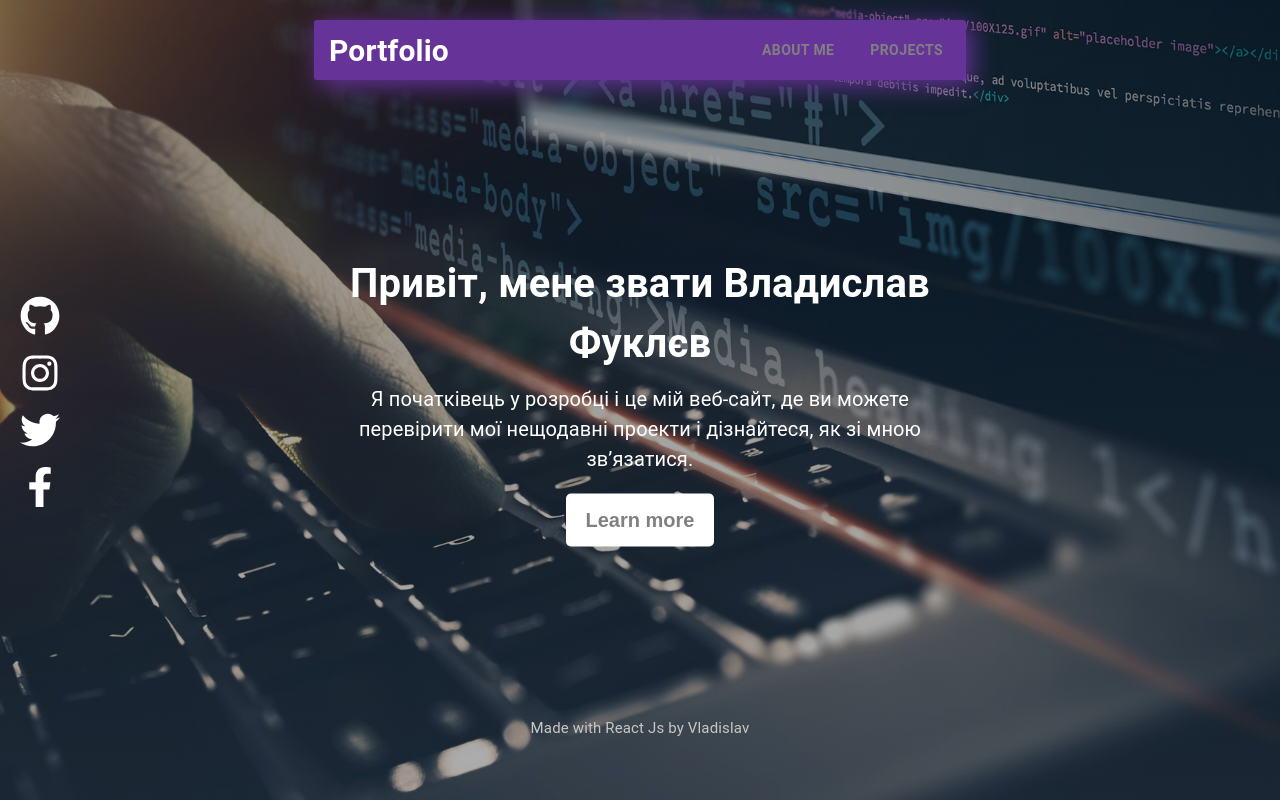
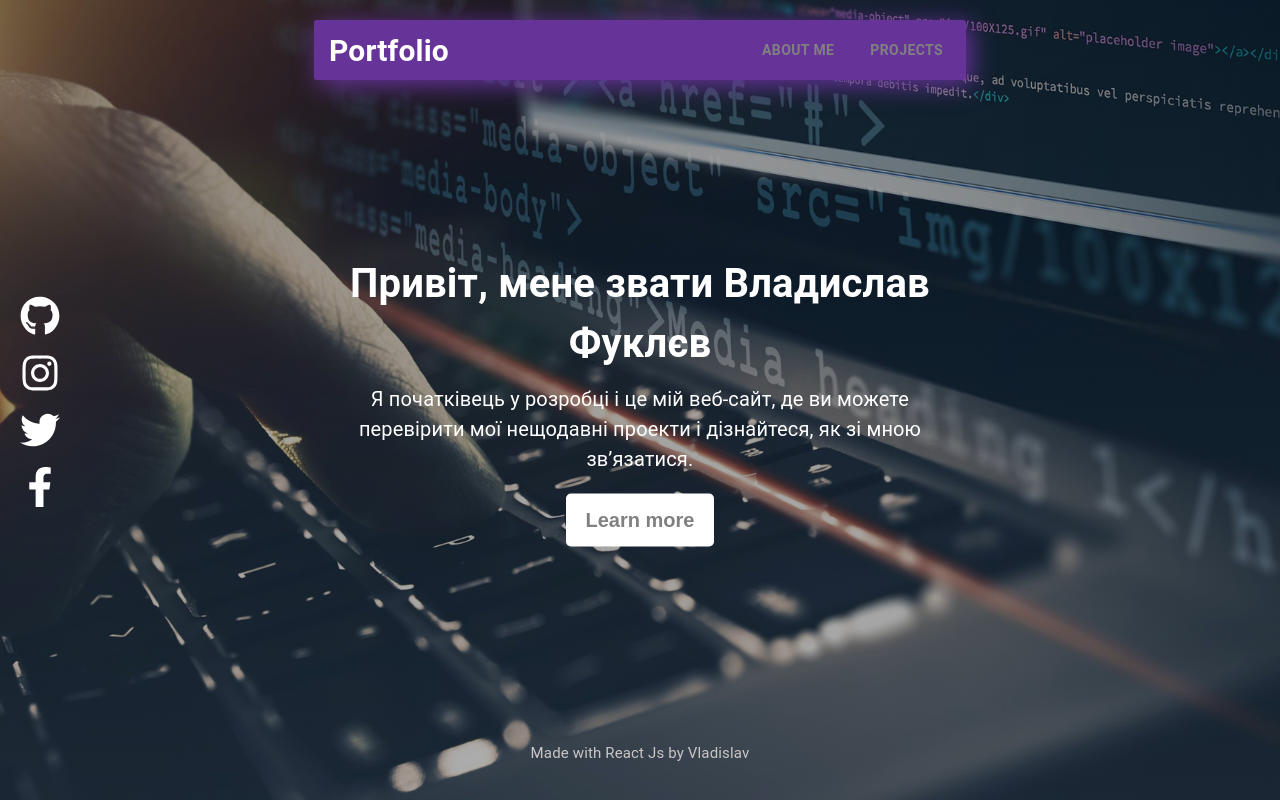
Before and after one commit to VladislavFuklev/react-portfolio, a React (Create React App) app: page / in a window 1280 px wide. Built offline with nearby package versions, Linux system fonts and the light colour scheme.

Commit message:
опустил футер

```diff
--- a/src/Footer/footer.scss
+++ b/src/Footer/footer.scss
@@ -2,7 +2,7 @@
     color: rgb(201, 198, 198);
     font-size: 15px;
     position: absolute;
-    bottom: 50px;
+    bottom: 25px;
     left: 50%;
     transform: translate(-50%, -50%);
 
```
